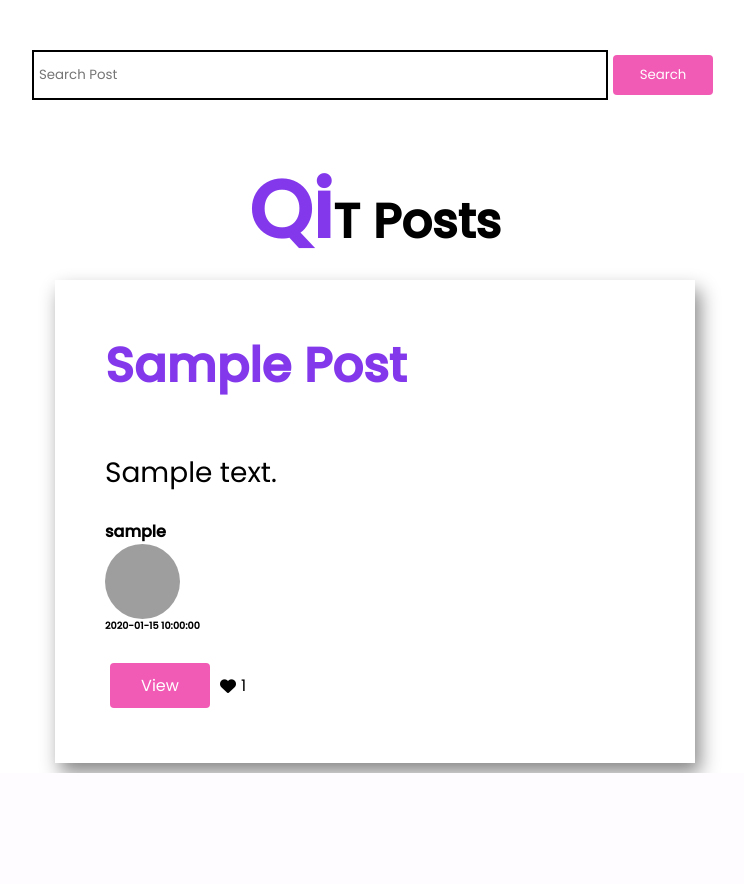
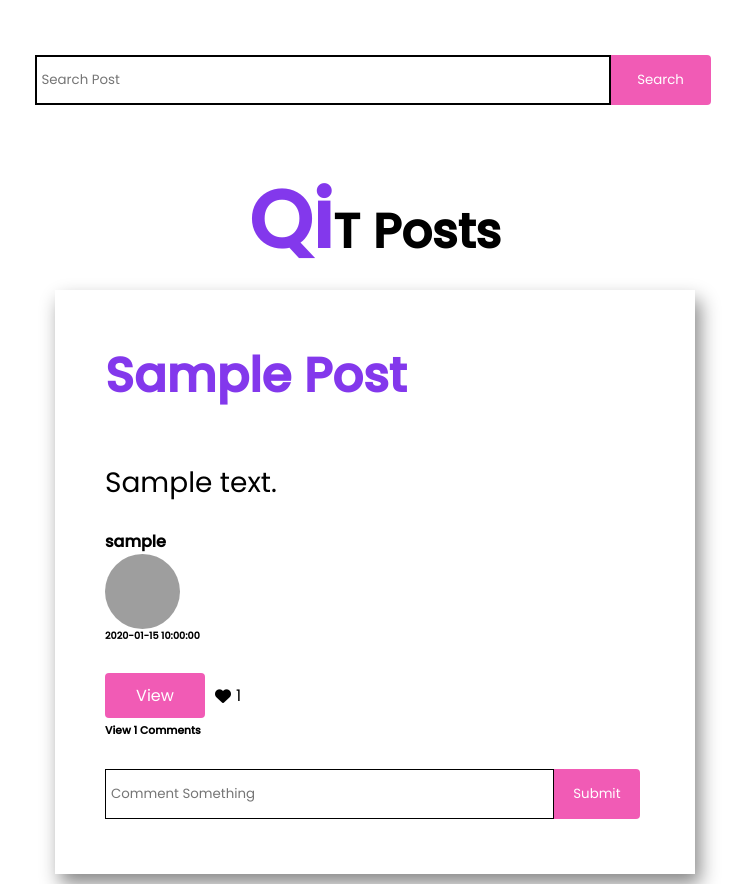
Before and after one commit to liaozhuzhu/qit, a Flask app: page /posts in a window 1280 px wide. Shown: the part 60-944 px from the top of the page, without its empty margins (265-1009 px from the left). Before the commit the page ends 833 px from the top, so only its background shows below. Run offline with Flask 2, Linux system fonts and the light colour scheme; a user stored in the database is signed in; tables that the repository leaves empty hold one stand-in row (values such as "Sample post"); some libraries are stand-ins or nearby versions; grey boxes are pictures that could not be loaded.

Commit message:
added comments

```diff
--- a/app.py
+++ b/app.py
@@ -7,7 +7,7 @@ from flask import Flask, render_template, flash, request, redirect, url_for, jso
 from flask_sqlalchemy import SQLAlchemy
 from datetime import date, datetime
 import os
-from forms import NameForm, UserForm, PostForm, LoginForm, SearchForm
+from forms import NameForm, UserForm, PostForm, LoginForm, SearchForm, CommentForm
 from flask_migrate import Migrate
 from werkzeug.security import generate_password_hash, check_password_hash
 from flask_login import UserMixin, login_user, LoginManager, login_required, logout_user, current_user
@@ -20,8 +20,8 @@ app = Flask(__name__)
 ckeditor = CKEditor(app)
 SECRET_KEY = os.environ.get("SECRET_KEY")
 app.config["SECRET_KEY"] = SECRET_KEY
-app.config["SQLALCHEMY_DATABASE_URI"] = "postgresql://xpnsmhccilpvqs:5abd2b2b4fae4b6ee3ad0b8fa43c133f09016292dd8d1b6bac7768abf00eaf52@ec2-34-200-205-45.compute-1.amazonaws.com:5432/d8kqv7b2k9q5ga"
-# app.config["SQLALCHEMY_DATABASE_URI"] = "mysql+pymysql://root:#LzHawkeye21@localhost/users"
+# app.config["SQLALCHEMY_DATABASE_URI"] = "postgresql://xpnsmhccilpvqs:5abd2b2b4fae4b6ee3ad0b8fa43c133f09016292dd8d1b6bac7768abf00eaf52@ec2-34-200-205-45.compute-1.amazonaws.com:5432/d8kqv7b2k9q5ga"
+app.config["SQLALCHEMY_DATABASE_URI"] = "mysql+pymysql://root:#LzHawkeye21@localhost/users"
 
 UPLOAD_FOLDER = "static/images/"
 app.config["UPLOAD_FOLDER"] = UPLOAD_FOLDER
@@ -169,6 +169,8 @@ def add_post():
         db.session.add(post)
         db.session.commit()
         flash("Post Uploaded!", category="success")
+        posts = Posts.query.order_by(Posts.date_posted)
+        return render_template("posts.html", posts=posts)
 
     return render_template("add_post.html", form=form)
 
@@ -274,6 +276,48 @@ def like(id):
     # return redirect(url_for("posts"))
     return jsonify({"likes":len(post_to_like.likes), "liked":current_user.id in map(lambda x: x.liker, post_to_like.likes)})
 
+@app.route("/create-comment/<int:id>", methods=["POST"])
+@login_required
+def create_comment(id):
+    text = request.form.get("text")
+    form = CommentForm()
+
+    if not text:
+        flash("Comment Cannot be Empty", category="error")
+
+    else:
+        post = Posts.query.filter_by(id=id)
+
+        if post:
+            comment = Comments(text=text, commentor_id=current_user.id, post_id=id)
+            db.session.add(comment)
+            db.session.commit()
+
+        else:
+            flash("Post Does Not Exist", category="error")
+
+    form.text.data = ""
+
+    posts = Posts.query.order_by(Posts.date_posted)
+    return render_template("posts.html", posts=posts, form=form)
+
+@app.route('/delete-comment/<int:id>', methods=["GET"])
+@login_required
+def delete_comment(id):
+    form = CommentForm()
+    comment = Comments.query.filter_by(id=id).first()
+    if not comment:
+        flash("Comment Does Not Exist", category="error")
+        # return jsonify({"error":"Comment Does Not Exist"}, 400)
+    elif current_user.id != comment.commentor.id and current_user.id != comment.post.poster_id:
+        flash("Access Denied", category="error")
+    else:
+        db.session.delete(comment)
+        db.session.commit()
+
+    posts = Posts.query.order_by(Posts.date_posted)
+    return render_template("posts.html", posts=posts, form=form)
+    # return jsonify({})
 # ===== Models =====
 class Posts(db.Model):
     id = db.Column(db.Integer, primary_key=True)
@@ -283,11 +327,20 @@ class Posts(db.Model):
     slug = db.Column(db.String(255))
     poster_id = db.Column(db.Integer, db.ForeignKey("users.id"))
     likes = db.relationship("Likes", backref="post")
+    comments = db.relationship("Comments", backref="post")
 
 class Likes(db.Model):
     id = db.Column(db.Integer, primary_key=True)
     liker = db.Column(db.Integer, db.ForeignKey("users.id"))
     post_id = db.Column(db.Integer, db.ForeignKey("posts.id"))
+
+class Comments(db.Model):
+    id = db.Column(db.Integer, primary_key=True)
+    text = db.Column(db.String(100), nullable=False)
+    date_commented = db.Column(db.DateTime, default=datetime.utcnow)
+    commentor_id = db.Column(db.Integer, db.ForeignKey("users.id"))
+    post_id = db.Column(db.Integer, db.ForeignKey("posts.id"))
+
 
 class Users(db.Model, UserMixin):
     id = db.Column(db.Integer, primary_key=True)
@@ -299,7 +352,7 @@ class Users(db.Model, UserMixin):
     about = db.Column(db.Text(), nullable=True)
     pfp = db.Column(db.String(200), nullable=True)
     posts = db.relationship("Posts", backref="poster")
-    # likes = db.relationship("Likes", backref="poster")
+    comments = db.relationship("Comments", backref="commentor")
 
     @property
     def password(self):
--- a/forms.py
+++ b/forms.py
@@ -27,11 +27,16 @@ class PostForm(FlaskForm):
     slug = StringField("Slug", validators=[DataRequired()])
     submit = SubmitField("Submit")
 
+class CommentForm(FlaskForm):
+    text = StringField("Comment")
+    submit = SubmitField("Comment")
+
 class LoginForm(FlaskForm):
     username = StringField("Username", validators=[DataRequired()])
     password_hash = PasswordField("Password", validators=[DataRequired()])
     submit = SubmitField("Submit")
 
 class SearchForm(FlaskForm):
+    text = StringField("") #in order to avoid jinja error
     searched = StringField("Searched", validators=[DataRequired()])
     submit = SubmitField("Submit")
--- a/static/index.js
+++ b/static/index.js
@@ -12,5 +12,28 @@ function like(postId) {
         likeButton.className = "fa-regular fa-heart";
       }
     })
-      .catch((e) => alert("Could not like post."));
+    .catch((e) => alert("Could not like post"));
 }
+
+let commentsShowing = false;
+function commentToggle(postId) {
+  const commentDiv = document.getElementById(`comments-${postId}`);
+  if (commentsShowing == false) {
+    commentDiv.style.display = "block";
+    commentsShowing = true;
+  }
+  else {
+    commentDiv.style.display = "none";
+    commentsShowing = false;
+  }
+}
+
+// function deleteComment(commentId) {
+//   const commentDelete = document.getElementById(`comments-delete-${commentId}`);
+//   fetch(`/delete-comment/${commentId}`, { method: "POST" })
+//     .then((res) => res.json())
+//     .then(() => {
+//       commentDelete.style.display = "none";
+//     })
+//     .catch((e) => alert("Could not delete comment"));
+// }
--- a/static/styles/style.css
+++ b/static/styles/style.css
@@ -28,6 +28,14 @@ textarea {
 
 textarea:focus, input:focus{
     outline: none;
+}
+
+i {
+    margin: 5px;
+}
+
+i:hover {
+    cursor: pointer;
 }
 
 /*======= Flash Message =======*/
@@ -105,6 +113,7 @@ textarea:focus, input:focus{
 #home-container {
     height: 705px;
     background-image: url("/static/images/hero.jpg");
+    object-fit: cover;
     overflow: hidden;
 }
 
@@ -201,11 +210,6 @@ textarea:focus, input:focus{
     font-size: 1rem;
 }
 
-.btn-primary {
-    color: white;
-    cursor: pointer;
-}
-
 @media only screen and (max-width: 900px)
 {
   #form-hero-container {
@@ -231,6 +235,7 @@ textarea:focus, input:focus{
     width: 100%;
     display: flex;
     justify-content: center;
+    align-items: center;
     margin: 50px;
 }
 
@@ -238,6 +243,12 @@ textarea:focus, input:focus{
     border: 2px solid black;
     width: 45%;
     padding: 5px;
+    height: 50px;
+}
+
+#btn-search {
+    border-radius: 0px 4px 4px 0px;
+    height: 50px;
 }
 
 #post-body {
@@ -280,6 +291,38 @@ textarea:focus, input:focus{
     margin: 0;
 }
 
+.collapse {
+    display: none;
+}
+
+.comment-toggle {
+    color: black;
+}
+
+.comment-toggle:hover {
+    cursor: pointer;
+}
+
+.comment-text {
+    display: flex;
+    justify-content: left;
+    align-items: center;
+}
+
+.comment-text a {
+    color: red;
+    margin-left: auto;
+}
+
+.delete-comment {
+    color: red;
+    margin-left: auto;
+}
+
+.delete-comment:hover {
+    cursor: pointer;
+}
+
 @media only screen and (max-width: 900px)
 {
   #post-body {
@@ -313,7 +356,10 @@ textarea:focus, input:focus{
     border-radius: 4px;
     border: none;
     width: 100px;
-    margin: 5px;
+    margin-right: 5px;
+    margin-block: 5px;
+    color: white;
+    cursor: pointer;
 }
 
 .btn-primary-danger {
@@ -355,6 +401,23 @@ textarea:focus, input:focus{
 
 .like-icon {
     margin: 5px;
+}
+
+.post-comment {
+    width: 100%;
+    height: 50px;
+    padding: 5px;
+    border: 1px solid black;
+}
+
+.comment-form {
+    display: flex;
+    align-items: center;
+}
+
+#btn-comment {
+    height: 50px;
+    border-radius: 0px 4px 4px 0px;
 }
 
 /* ===== Profile ===== */
@@ -415,3 +478,19 @@ textarea:focus, input:focus{
     align-items: center;
   }
 }
+
+/* ===== Create Post ===== */
+.post-input {
+    width: 100%;
+    box-shadow: 0px 2.5px 2.5px 0px #888888;
+    border-radius: 4px;
+    height: 50px;
+    font-size: 1.25rem;
+    padding-inline: 5px;
+}
+
+#cke_content {
+    width: 100%;
+    border-radius: 4px;
+    border: 2px solid black;
+}
--- a/templates/posts.html
+++ b/templates/posts.html
@@ -7,7 +7,7 @@
   <form class="form-search" method="POST" action="{{url_for('search')}}">
     {{form.hidden_tag()}}
     <input class="search-input" type="search" placeholder="Search Post" name="searched" autocomplete="off">
-    <button type="submit" class="btn-primary">Search</button>
+    <button type="submit" class="btn-primary" id="btn-search">Search</button>
   </form>
   <h1 class="title-secondary"><span class="name-highlight-primary-purple">Qi</span>T Posts</h1>
   {%for post in posts%}
@@ -45,6 +45,34 @@
           <span id="likes-count-{{post.id}}">{{post.likes|length}}</span>
           {%endif%}
       </div>
+      <div class="collapse" id="comments-{{post.id}}">
+        <div class="card">
+          <div class="card-body" id="comments-expanded-{{post.id}}">
+            {%for comment in post.comments%}
+            <div class="comment-text" id="comments-delete-{{comment.id}}">
+              <div class="container-comment-text">
+                <strong>{{comment.commentor.username}}</strong>: {{comment.text}}
+              </div>
+              {%if current_user.id == comment.commentor_id or current_user.id == post.poster_id%}
+                <a href="/delete-comment/{{comment.id}}">X</a>
+                <!--<p class="delete-comment" onclick="deleteComment({{comment.id}})">X</p>-->
+              {%endif%}
+            </div>
+            {%endfor%}
+          </div>
+        </div>
+      </div>
+      {%if post.comments|length > 0%}
+      <h6 class="comment-toggle" onclick="commentToggle({{post.id}})">View {{post.comments|length}} Comments</h6>
+      {%else%}
+      <h6>No Comments</h6>
+      {%endif%}
+      <br/>
+      <form class="comment-form" method="POST" action="/create-comment/{{post.id}}">
+        {{form.hidden_tag()}}
+        {{form.text(class="post-comment", autocomplete="off", placeholder="Comment Something")}}
+        {{form.submit(class="btn-primary", id="btn-comment")}}
+      </form>
   </div>
 {%endfor%}
 </div>
```
Also changed, not shown: migrations/versions/25f6c2f670f3_added_comments.py (added, +37 -0 lines), migrations/versions/95384a5964d6_update.py (added, +34 -0 lines), migrations/versions/efd6b3ce9ea7_update_db.py (added, +34 -0 lines), templates/add_post.html (+7 -5 lines). Lines whose indentation alone changed are shown as unchanged.
